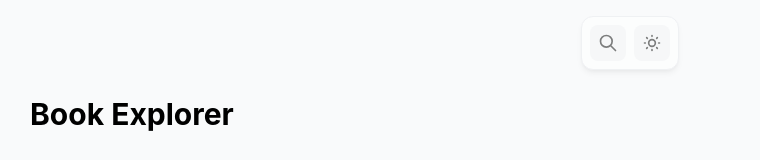
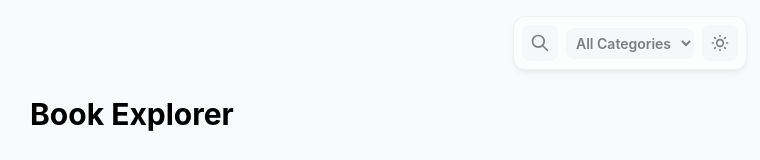
Before and after one commit to MikiBihon15/book-explorer, a React (Vite) app: page / in a window 1280 px wide. Shown: the top 160 px of the page, without its empty margins (10-770 px from the left). Built offline with nearby package versions, Linux system fonts and the light colour scheme; no server answers.

Commit message:
catedropdown fixed toggle

```diff
--- a/src/App.jsx
+++ b/src/App.jsx
@@ -12,25 +12,29 @@ export default function App() {
   const [selectedBook, setSelectedBook] = useState(null);
   const [showScrollTop, setShowScrollTop] = useState(false);
   const [isDarkMode, setIsDarkMode] = useState(false);
+  const [selectedCategory, setSelectedCategory] = useState('');
 
-  // useEffect triggers the fetch whenever searchQuery updates
+
   useEffect(() => {
     const fetchResults = async () => {
-      const queryToSearch = searchQuery.trim() !== '' ? searchQuery : 'Novel';
+      let queryToSearch = searchQuery.trim();
+      if (!queryToSearch && !selectedCategory) {
+        queryToSearch = 'Bible';
+      }
 
       setIsLoading(true);
       setHasSearched(true);
 
-      const results = await searchBooks(queryToSearch);
+      const results = await searchBooks(queryToSearch, selectedCategory);
       setBooks(results);
 
       setIsLoading(false);
     };
 
     fetchResults();
-  }, [searchQuery]);
+  }, [searchQuery, selectedCategory]);
 
-  //Track scroll
+  //Track scrolling
   useEffect(() => {
     const handleScroll = () => {
       setShowScrollTop(window.scrollY > 300);
@@ -39,7 +43,7 @@ export default function App() {
     return () => window.removeEventListener('scroll', handleScroll);
   }, []);
 
-  // 3. Scroll to top function
+  //Scroll up
   const scrollToTop = () => {
     window.scrollTo({ top: 0 });
   };
@@ -52,6 +56,8 @@ export default function App() {
         onSearch={setSearchQuery}
         toggleTheme={() => setIsDarkMode(!isDarkMode)}
         isDarkMode={isDarkMode}
+        selectedCategory={selectedCategory}
+        setSelectedCategory={setSelectedCategory}
       />
 
       <div className="px-10 pb-10 pt-24 max-w-screen-2xl mx-auto">
@@ -72,7 +78,7 @@ export default function App() {
         />
       )}
 
-      {/* PASTE IT HERE: Scroll to Top Button */}
+      {/* Scrollupbut */}
       {showScrollTop && (
         <button
           onClick={scrollToTop}
--- a/src/api/openLibrary.js
+++ b/src/api/openLibrary.js
@@ -1,10 +1,24 @@
-export const searchBooks = async (query) => {
-  if (!query) return [];
+export const searchBooks = async (query, category = '') => {
+  try {
+    let url = 'https://openlibrary.org/search.json?';
 
-  try {
-    const formattedQuery = encodeURIComponent(query.trim());
-    const response = await fetch(`https://openlibrary.org/search.json?q=${formattedQuery}`);
+
+    if (query) {
+      url += `q=${encodeURIComponent(query.trim())}`;
+      if (category) url += `&subject=${encodeURIComponent(category)}`;
+    }
+
+    else if (category) {
+      url += `subject=${encodeURIComponent(category)}`;
+    }
+
+    else {
+      url += `q=Computer+Science`;
+    }
+
+    const response = await fetch(url);
     const data = await response.json();
+
     return data.docs || [];
   } catch (error) {
     console.error("Failed to fetch books:", error);
--- a/src/components/book_details_modal.jsx
+++ b/src/components/book_details_modal.jsx
@@ -5,7 +5,7 @@ export default function BookDetailsModal({ book, onClose }) {
     <div className="fixed inset-0 z-[100] flex items-center justify-center bg-black/20">
       <div className="bg-white rounded-2xl shadow-xl p-6 max-w-lg w-full mx-4 relative">
 
-        {/* Close Button (Snap interaction) */}
+        {/* CloseBut */}
         <button
           onClick={onClose}
           className="absolute top-4 right-4 p-2 bg-gray-100 rounded-full hover:bg-gray-200 transition-none"
--- a/src/components/search_bar.jsx
+++ b/src/components/search_bar.jsx
@@ -1,6 +1,6 @@
 import { useState } from 'react';
 
-export default function SearchBar({ onSearch, toggleTheme, isDarkMode }) {
+export default function SearchBar({ onSearch, toggleTheme, isDarkMode, selectedCategory, setSelectedCategory }) {
   const [isOpen, setIsOpen] = useState(false);
   const [query, setQuery] = useState('');
 
@@ -8,26 +8,49 @@ export default function SearchBar({ onSearch, toggleTheme, isDarkMode }) {
     e.preventDefault();
     if (query.trim()) {
       onSearch(query);
+      setSelectedCategory('');
     }
   };
 
   return (
     <div className="fixed top-4 left-1/2 -translate-x-1/2 z-50 flex flex-col items-center gap-2">
-      {/* Floating Control Center - Snaps to full opacity on hover */}
+      {/* Control Center */}
       <div className="flex items-center gap-2 p-2 bg-white rounded-xl shadow-md opacity-50 hover:opacity-100 border border-gray-200">
 
-        {/* Search Toggle Button */}
+        {/* SearchTogBut*/}
         <button
           onClick={() => setIsOpen(!isOpen)}
           className="p-2 bg-gray-100 rounded-lg hover:bg-gray-200"
         >
-          {/* Magnifying Glass Icon */}
+          {/* Magnifying Glass */}
           <svg xmlns="http://www.w3.org/2000/svg" className="h-5 w-5 text-black" fill="none" viewBox="0 0 24 24" stroke="currentColor">
             <path strokeLinecap="round" strokeLinejoin="round" strokeWidth={2} d="M21 21l-6-6m2-5a7 7 0 11-14 0 7 7 0 0114 0z" />
           </svg>
         </button>
 
-       {/* Theme Toggle Button */}
+        {/* CatDropdown */}
+        <select
+          value={selectedCategory}
+          onClick={() => setIsOpen(false)}
+          onChange={(e) => {
+            setSelectedCategory(e.target.value);
+
+            // XOR
+            setQuery('');
+            onSearch('');
+            setIsOpen(false);
+          }}
+          className="p-1.5 rounded-lg outline-none cursor-pointer transition-none text-sm font-semibold bg-gray-100 hover:bg-gray-200 text-black border-transparent"
+        >
+          <option value="">All Categories</option>
+          <option value="fiction">Fiction</option>
+          <option value="science">Science</option>
+          <option value="art">Arts</option>
+          <option value="history">History</option>
+          <option value="technology">Technology</option>
+        </select>
+
+       {/* ThemeTogBut */}
         <button
           onClick={toggleTheme}
           className="p-2 bg-gray-100 rounded-lg hover:bg-gray-200 text-black"
@@ -46,7 +69,7 @@ export default function SearchBar({ onSearch, toggleTheme, isDarkMode }) {
         </button>
       </div>
 
-      {/* Dropdown Input Rectangle */}
+      {/* InputDrop */}
       {isOpen && (
         <form onSubmit={handleSearchSubmit} className="bg-white p-2 rounded-xl shadow-md border border-gray-200">
           <input
```
